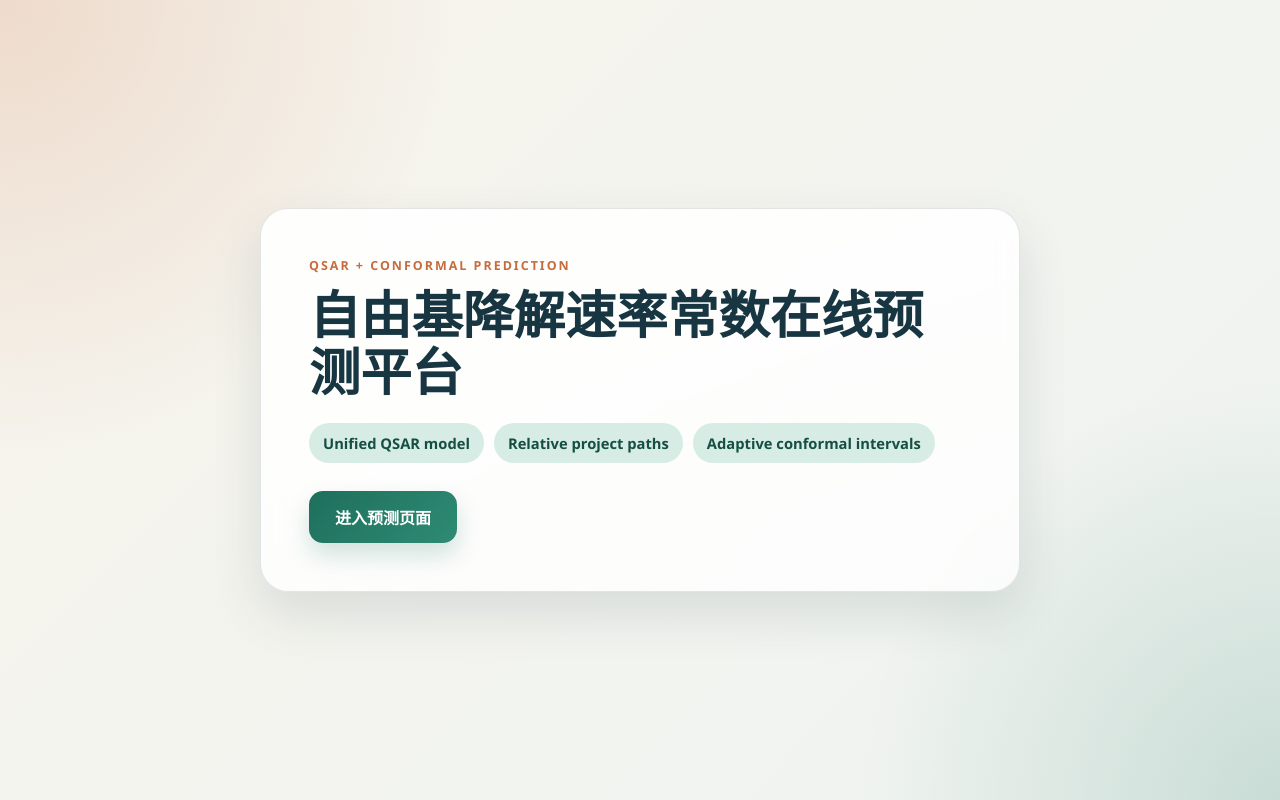
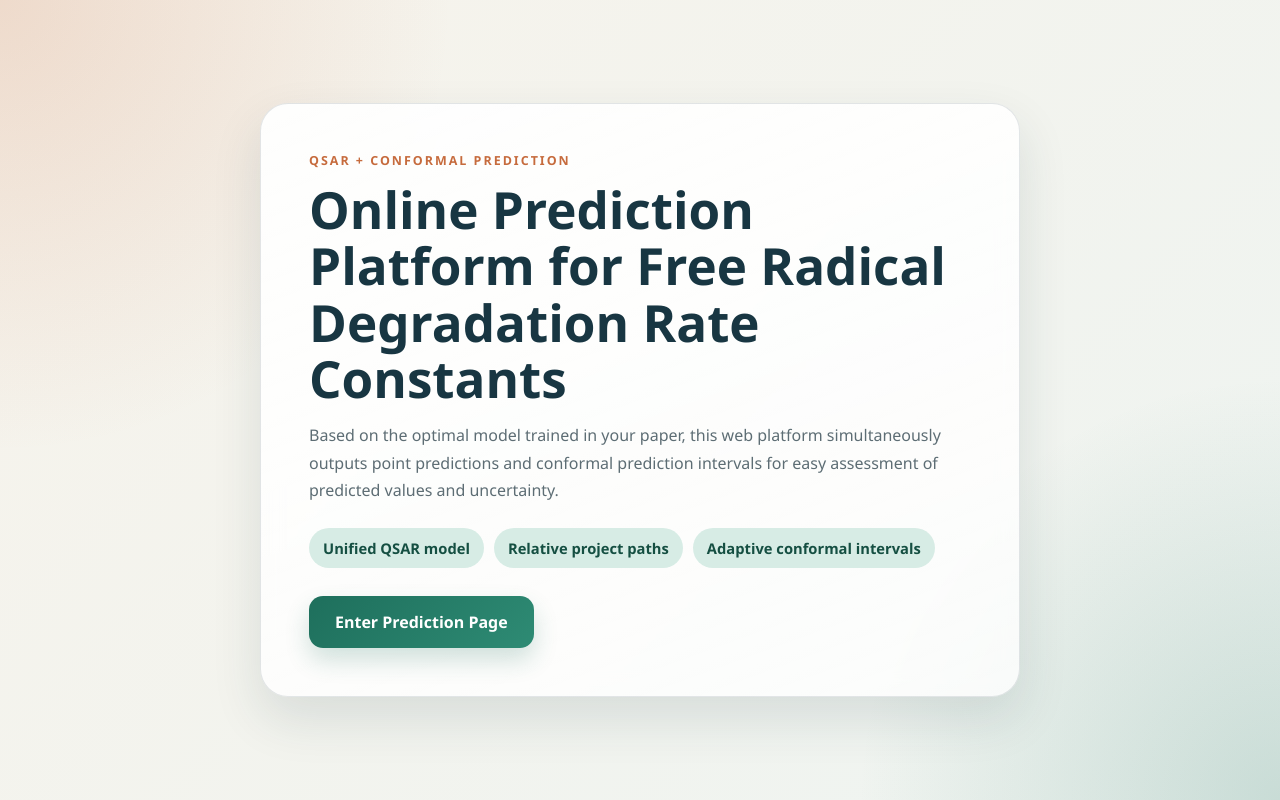
Before and after one commit to miaomiaosun83-ship-it/qsar-predictor, a Flask app: page / in a window 1280 px wide. Run offline with Flask 3, Linux system fonts and the light colour scheme; parts of the project's set-up code (start-up, migrations or seed data) failed here and were passed over.

Commit message:
Update welcome.html

```diff
--- a/templates/welcome.html
+++ b/templates/welcome.html
@@ -1,5 +1,5 @@
 <!DOCTYPE html>
-<html lang="zh-CN">
+<html lang="en">
 <head>
     <meta charset="UTF-8">
     <meta name="viewport" content="width=device-width, initial-scale=1.0">
@@ -10,17 +10,16 @@
     <main class="welcome-layout">
         <section class="welcome-card">
             <p class="eyebrow">QSAR + Conformal Prediction</p>
-            <h1>自由基降解速率常数在线预测平台</h1>
+            <h1>Online Prediction Platform for Free Radical Degradation Rate Constants</h1>
             <p class="welcome-copy">
-
-                <!-- 基于你在论文代码中训练得到的最优模型，网页端现在可以同时输出点预测结果和共形预测区间，便于展示预测值与不确定性。 -->
+                Based on the optimal model trained in your paper, this web platform simultaneously outputs point predictions and conformal prediction intervals for easy assessment of predicted values and uncertainty.
             </p>
             <div class="welcome-tags">
                 <span>Unified QSAR model</span>
                 <span>Relative project paths</span>
                 <span>Adaptive conformal intervals</span>
             </div>
-            <a href="{{ url_for('predict') }}" class="primary-btn">进入预测页面</a>
+            <a href="{{ url_for('predict') }}" class="primary-btn">Enter Prediction Page</a>
         </section>
     </main>
 </body>
```
